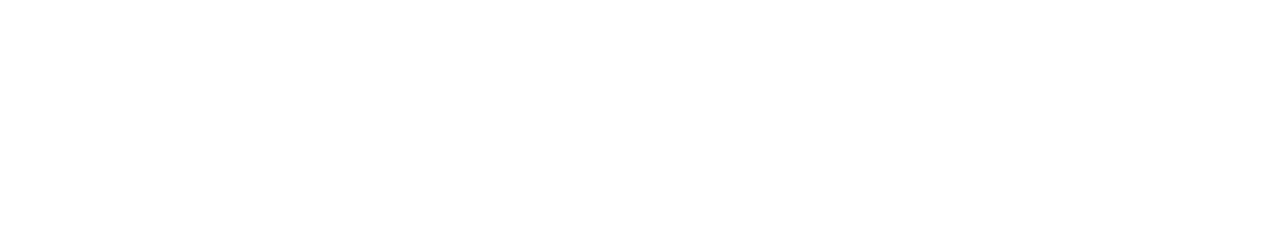
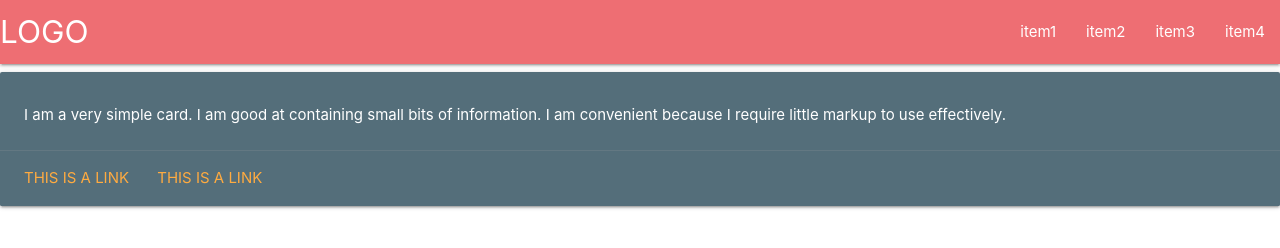
Before and after one commit to konrad-wila/inversity_crown_estate_team_12, a plain HTML site: page templates/index.html in a window 1280 px wide. Drawn offline with nearby package versions, Linux system fonts and the light colour scheme.

Commit message:
Update index.html

```diff
--- a/templates/index.html
+++ b/templates/index.html
@@ -11,8 +11,35 @@
 
   <body>
 
+<nav>
+  <div class="nav-wrapper">
+    <a href="#" class="brand-logo">LOGO</a>
+    <a href="#" data-activates="mobile-menu" class="button-collapse"><i class="material-icons">menu</i></a>
+    <ul class="right hide-on-med-and-down">
+      <li><a href="#">item1</a></li>
+      <li><a href="#">item2</a></li>
+      <li><a href="#">item3</a></li>
+      <li><a href="#">item4</a></li>
+    </ul>
+    <ul class="side-nav" id="mobile-menu">
+      <li><a href="#">item1</a></li>
+      <li><a href="#">item2</a></li>
+      <li><a href="#">item3</a></li>
+      <li><a href="#">item4</a></li>
+    </ul>
+  </div>
+</nav>
 
-
+<div class="card blue-grey darken-1">
+  <div class="card-content white-text">
+    <span class="card-title"></span>
+    <p>I am a very simple card. I am good at containing small bits of information. I am convenient because I require little markup to use effectively.</p>
+  </div>
+  <div class="card-action">
+    <a href="#">This is a link</a>
+    <a href="#">This is a link</a>
+  </div>
+</div>
 
 
     <script src="https://cdnjs.cloudflare.com/ajax/libs/materialize/1.0.0/js/materialize.min.js"></script>
```
